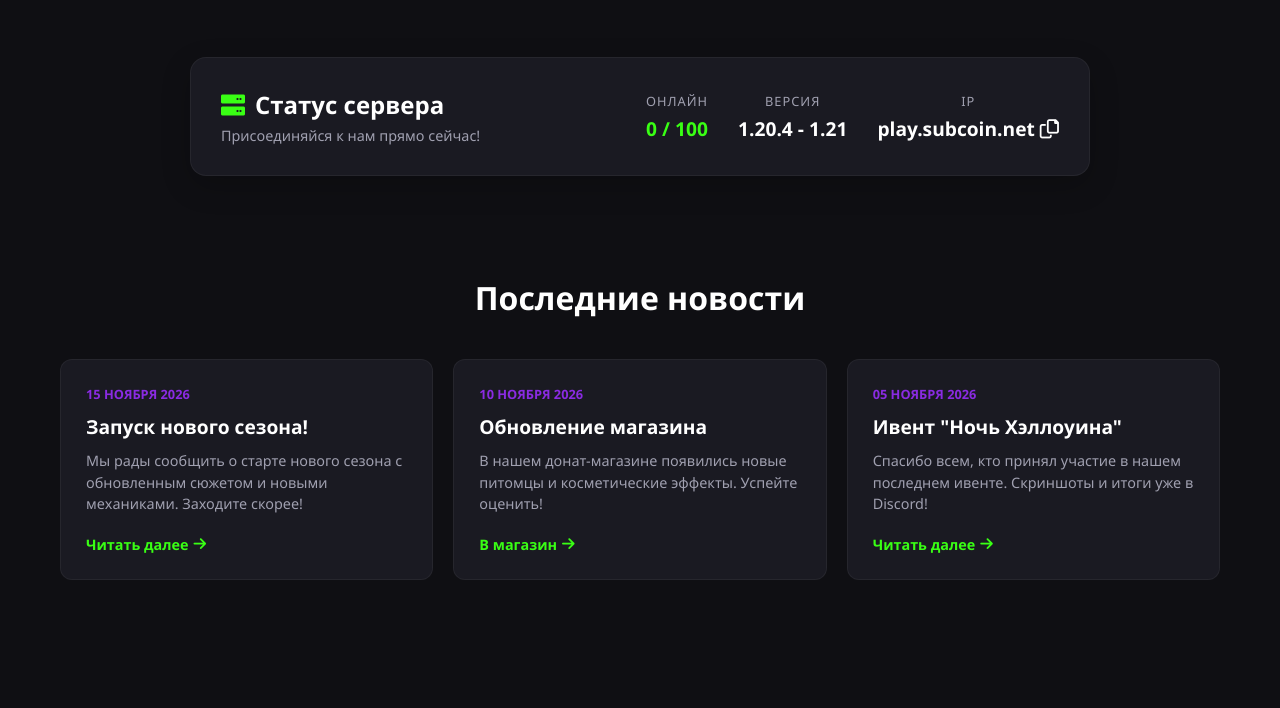
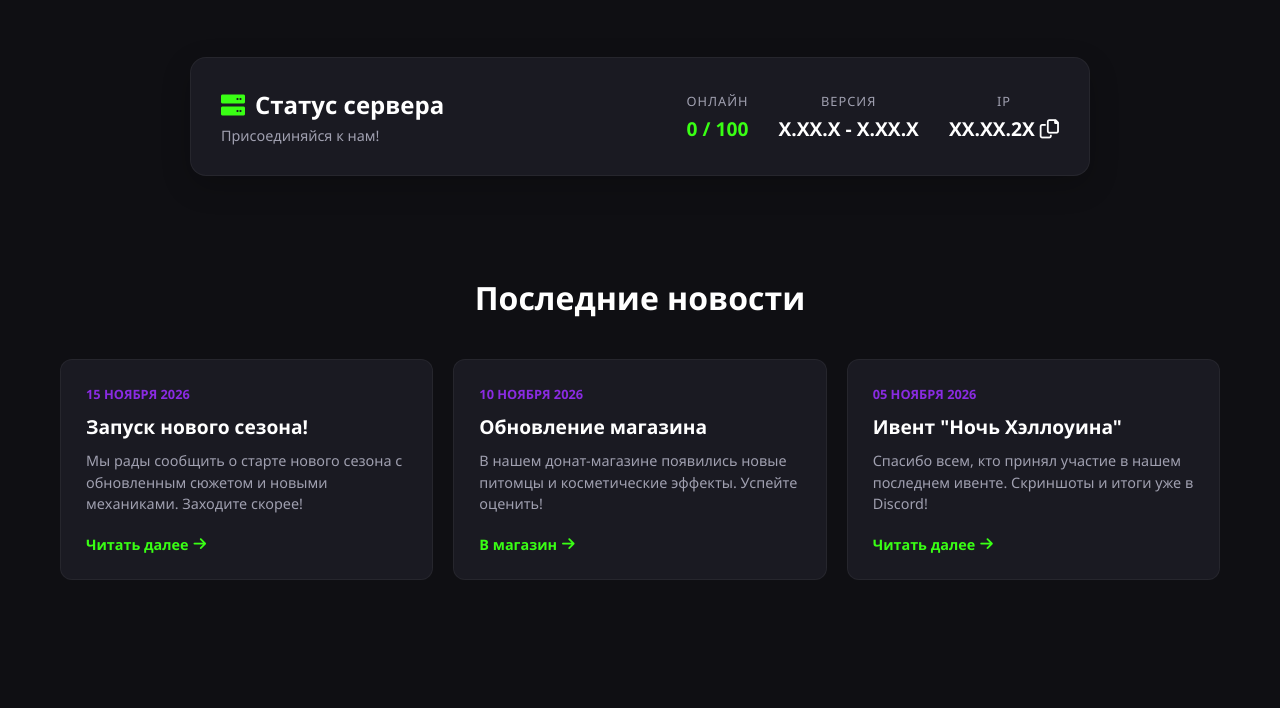
Before and after one commit to EstriperConor/scsite-2, a plain HTML site: page index.html in a window 1280 px wide. Shown: the part 1105-1813 px from the top of the page. Drawn offline with Linux system fonts and the light colour scheme.

Commit message:
Update index.html

```diff
--- a/index.html
+++ b/index.html
@@ -70,7 +70,7 @@
             <div class="status-card">
                 <div class="status-info">
                     <h2><i class="fas fa-server"></i> Статус сервера</h2>
-                    <p>Присоединяйся к нам прямо сейчас!</p>
+                    <p>Присоединяйся к нам!</p>
                 </div>
                 <div class="status-data">
                     <div class="status-item">
@@ -79,11 +79,11 @@
                     </div>
                     <div class="status-item">
                         <span class="status-label">Версия</span>
-                        <span class="status-value">1.20.4 - 1.21</span>
+                        <span class="status-value">X.XX.X - X.XX.X</span>
                     </div>
                     <div class="status-item">
                         <span class="status-label">IP</span>
-                        <span class="status-value ip-copy" onclick="copyIP()" title="Нажми, чтобы скопировать">play.subcoin.net <i class="far fa-copy"></i></span>
+                        <span class="status-value ip-copy" onclick="copyIP()" title="Нажми, чтобы скопировать">XX.XX.2X <i class="far fa-copy"></i></span>
                     </div>
                 </div>
             </div>
```
